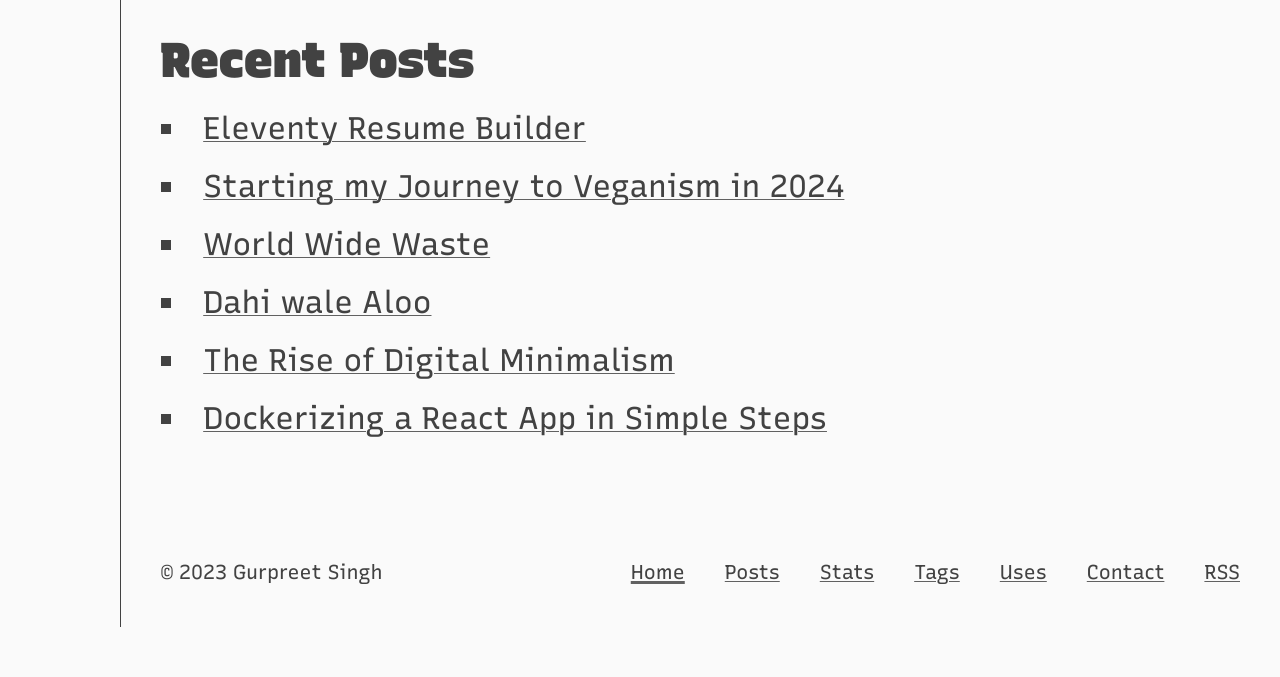
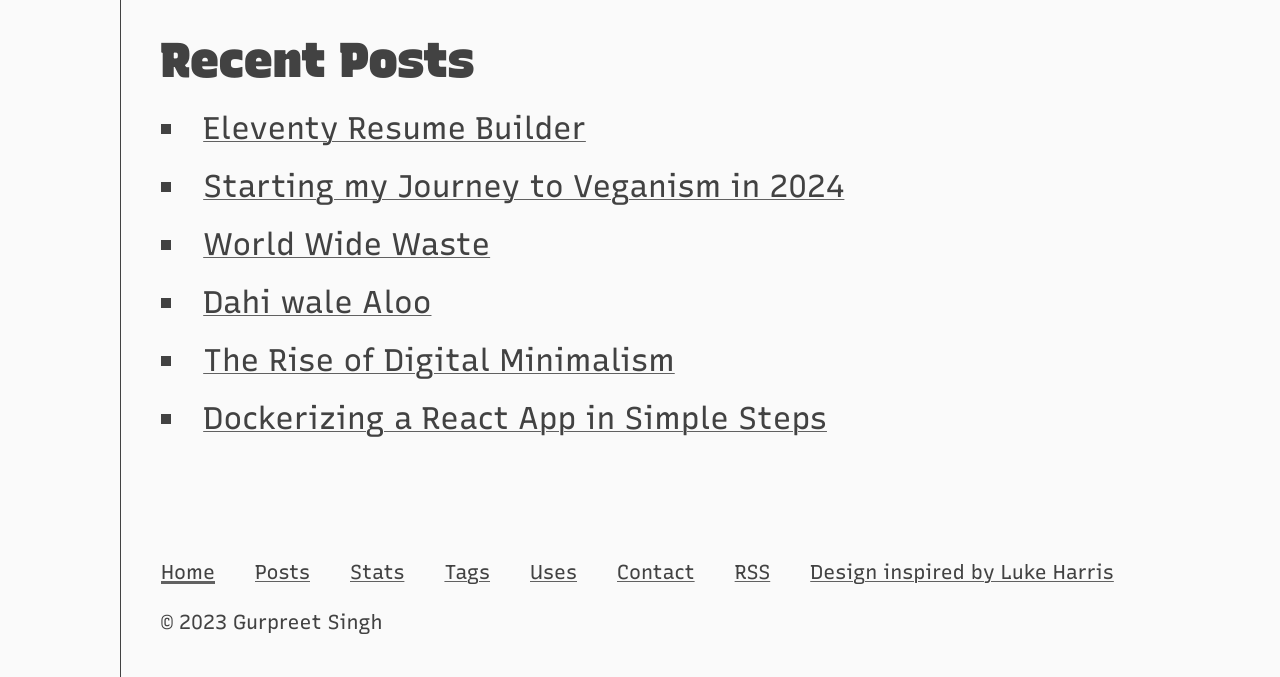
Before and after one commit to learnwithgurpreet/b.learnwithgurpreet.me, an Eleventy site: page src/index.njk in a window 1280 px wide. Shown: the part 758-1435 px from the top of the page. Before the commit the page ends 1385 px from the top, so only its background shows below. Built offline with nearby package versions, Linux system fonts and the light colour scheme; Eleventy itself is replaced by a stand-in of ours; files that its build step writes are made by us from their sources; what jsdom, node-html-parser, striptags would draw is missing.

Commit message:
added inspired by statement

```diff
--- a/src/_includes/components/footer.njk
+++ b/src/_includes/components/footer.njk
@@ -1,11 +1,12 @@
 <footer>
-  <p>&copy; 2023 {{ metadata.author.name }}</p>
   <nav>
     <ul>
       {%- for entry in collections.all | eleventyNavigation %}
         <li><a href="{{ entry.url | url }}" {%if entry.url == page.url%}aria-current="page"{% endif %}>{{ entry.title }}</a></li>
       {%- endfor %}
       <li><a href="{{ metadata.url + metadata.feed.path + metadata.feed.json }}">RSS</a></li>
+      <li><a href="https://www.lkhrs.com/" rel="noreferrer">Design inspired by Luke Harris</a></li>
     </ul>
   </nav>
+  <p>&copy; 2023 {{ metadata.author.name }}</p>
 </footer>
--- a/src/_includes/css/styles.css
+++ b/src/_includes/css/styles.css
@@ -319,9 +319,8 @@ body > header > a:hover > svg {
 
 body > footer {
 	display: flex;
-	flex-wrap: wrap;
-	align-items: center;
-	justify-content: space-between;
+	flex-direction: column;
+	row-gap: calc(var(--grid-gutter) / 2);
 }
 
 body > footer > p {
```
